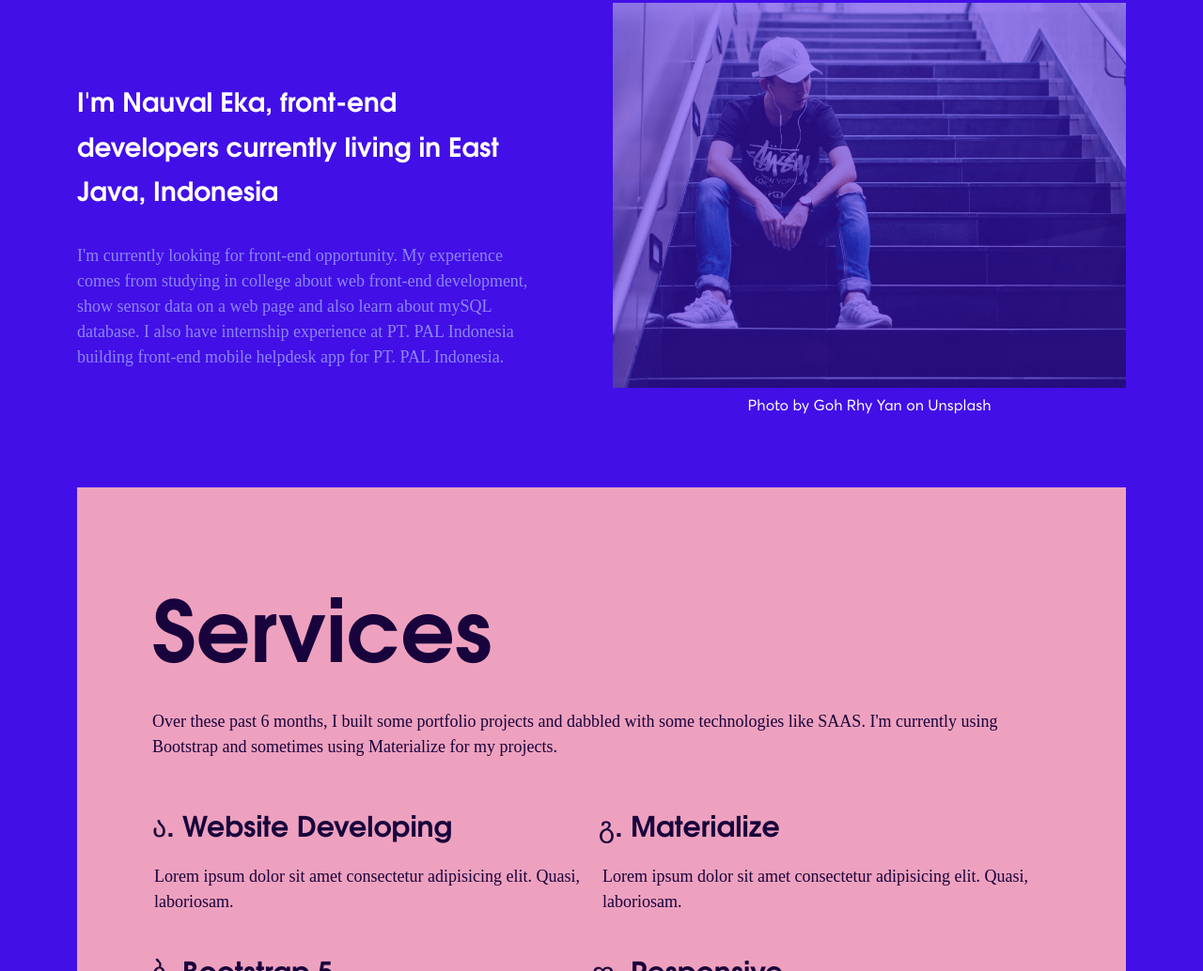
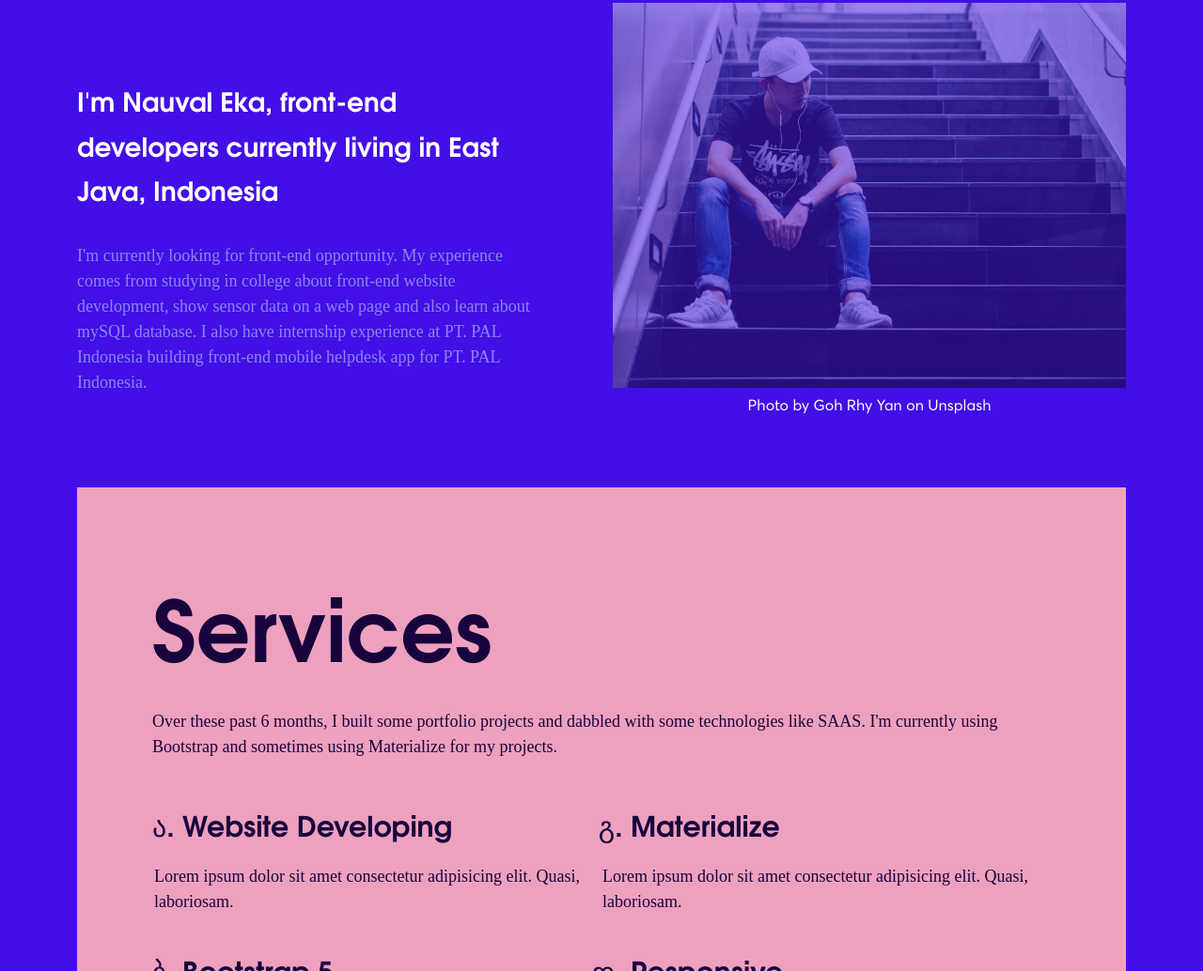
Before and after one commit to mnaauval/nauval-eka, a plain HTML site: page index.html in a window 1280 px wide. Shown: the part 848-1882 px from the top of the page at 94% size. Drawn offline with Linux system fonts and the light colour scheme; a web font is replaced by a local one.

Commit message:
Update index.html

```diff
--- a/index.html
+++ b/index.html
@@ -65,7 +65,7 @@
               <div class="left-content-about">
                 <h3>I'm Nauval Eka, front-end developers currently living in East Java, Indonesia</h3>
                 <p>
-                  I'm currently looking for front-end opportunity. My experience comes from studying in college about web front-end development, show sensor data on a web page and also learn about mySQL database. I also have internship
+                  I'm currently looking for front-end opportunity. My experience comes from studying in college about front-end website development, show sensor data on a web page and also learn about mySQL database. I also have internship
                   experience at PT. PAL Indonesia building front-end mobile helpdesk app for PT. PAL Indonesia.
                 </p>
               </div>
```
